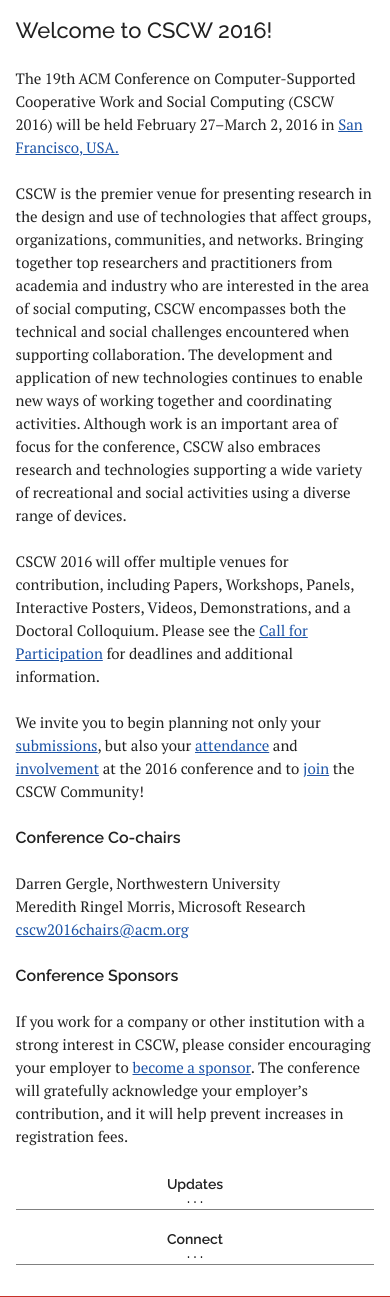
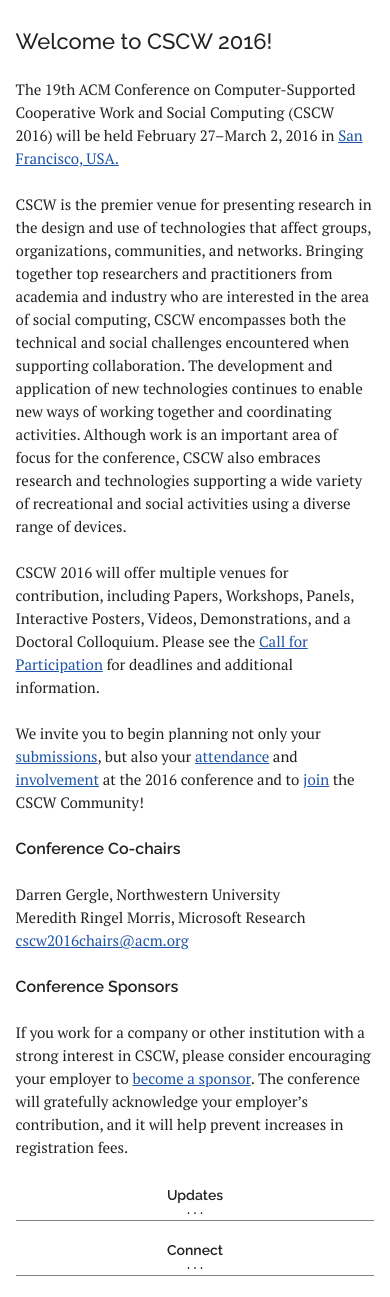
Before and after one commit to niloufars/CSCW2016, a PHP site: page /index.php in a window 390 px wide. Shown: the part 160-1457 px from the top of the page. Run offline with PHP 8.4, Linux system fonts and the light colour scheme; some libraries are stand-ins or nearby versions.

Commit message:
reorder columns on mobile so article is always first

```diff
--- a/css/styles.css
+++ b/css/styles.css
@@ -368,6 +368,9 @@ nav ul li a:visited {color: #ffffff;}
                 box-direction: reverse;
 		-webkit-flex-direction: column-reverse;
                 flex-direction: column-reverse;
+	}
+	.container.main .row article {
+        padding-top: 11.5px;
 	}
     .container.main .row .column,
     .container.main .row .columns {
```
